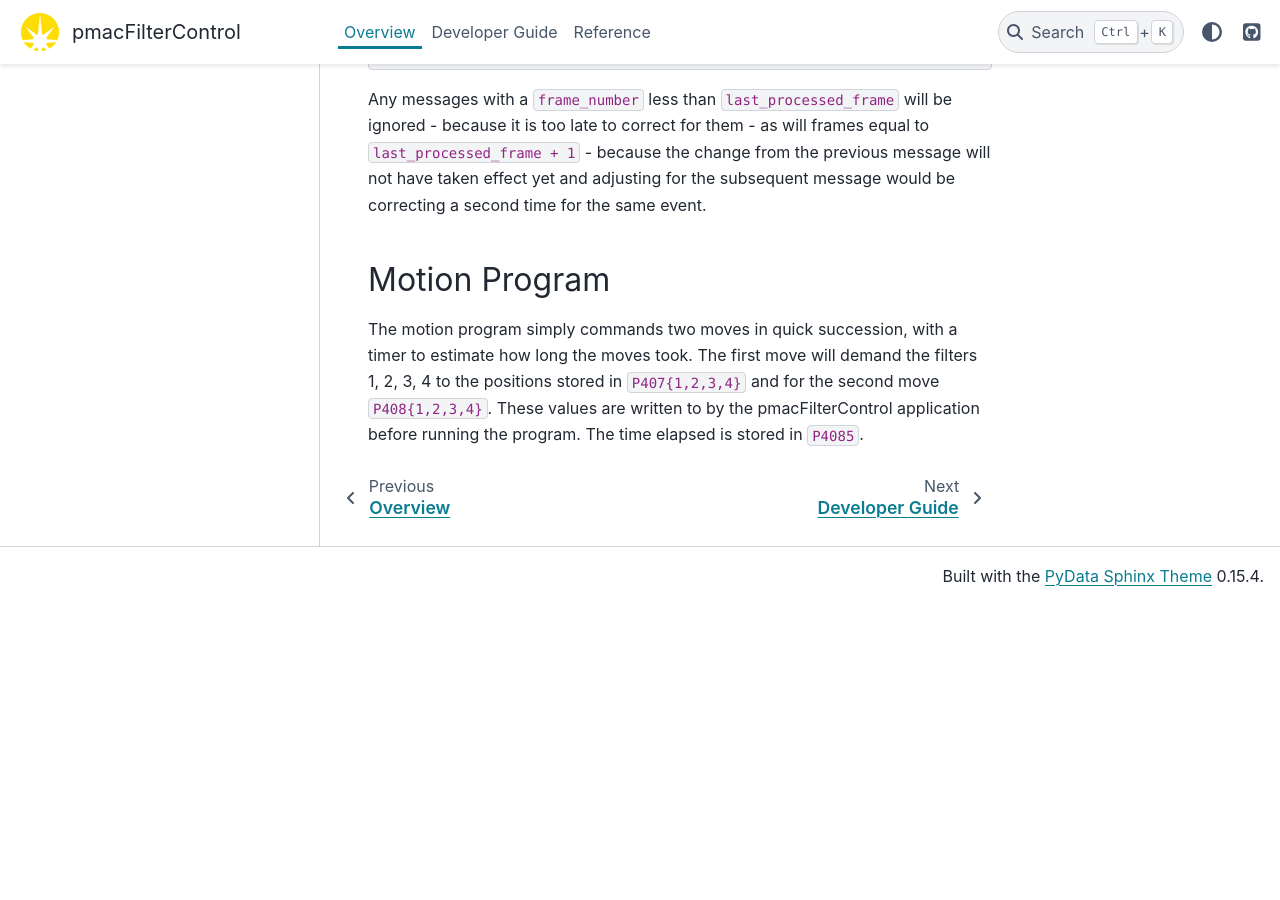
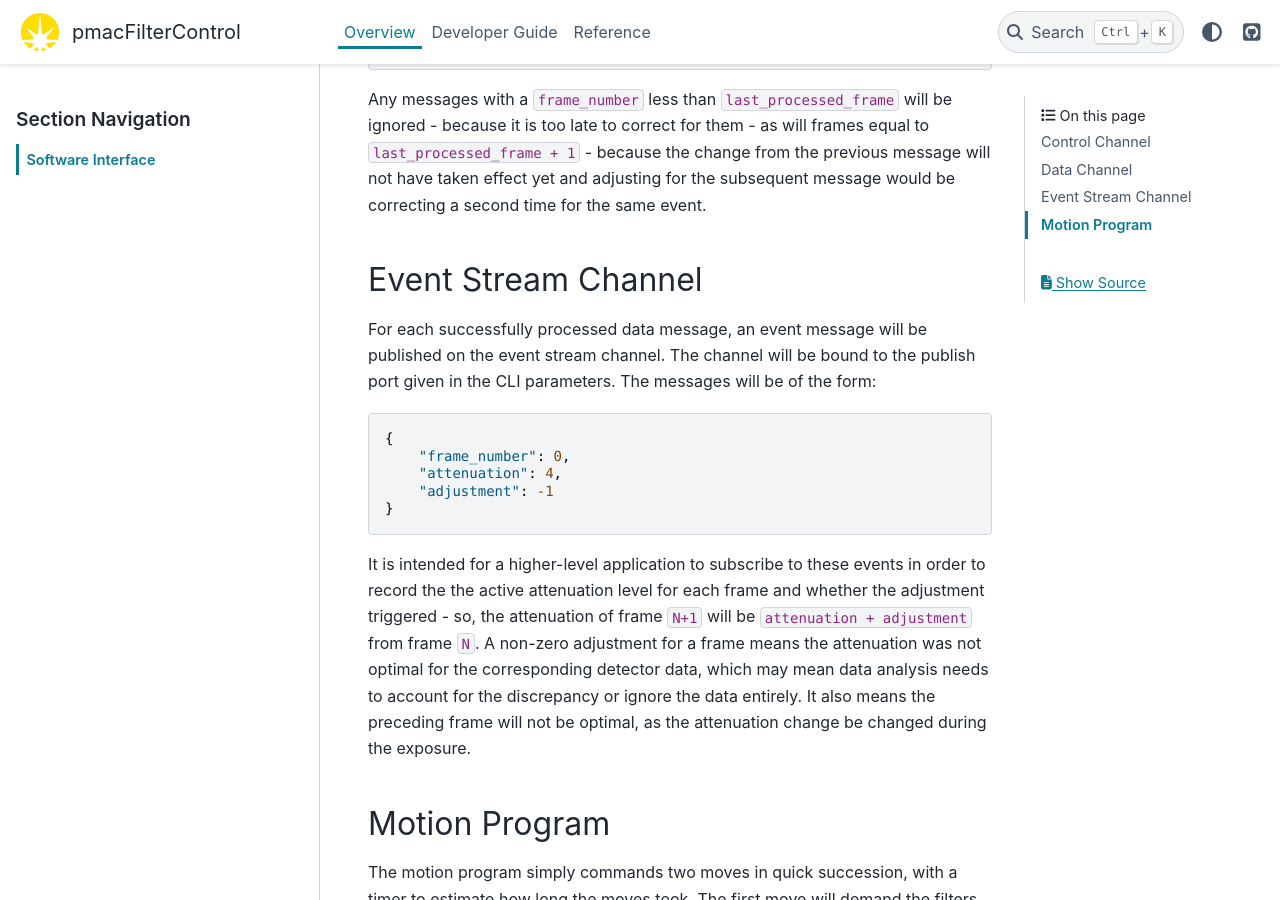
Before and after one commit to DiamondLightSource/pmacFilterControl, a Sphinx documentation site: the page built from docs/explanations/interface.md, in a window 1280 px wide and 900 px high, scrolled down 2782 px. Built offline with Sphinx 7.4.7 and the PyData theme 0.15.4, drawn with Linux system fonts in a browser that asks for light colours; before the commit the page ends 3387 px from its top, so only the background shows below that.

Commit message:
Add event stream docs

````diff
--- a/docs/explanations/interface.md
+++ b/docs/explanations/interface.md
@@ -93,6 +93,28 @@ because it is too late to correct for them - as will frames equal to
 taken effect yet and adjusting for the subsequent message would be correcting a second
 time for the same event.
 
+## Event Stream Channel
+
+For each successfully processed data message, an event message will be published on the
+event stream channel. The channel will be bound to the publish port given in the CLI
+parameters. The messages will be of the form:
+
+```json
+{
+    "frame_number": 0,
+    "attenuation": 4,
+    "adjustment": -1
+}
+```
+
+It is intended for a higher-level application to subscribe to these events in order to
+record the the active attenuation level for each frame and whether the adjustment
+triggered - so, the attenuation of frame `N+1` will be `attenuation + adjustment` from
+frame `N`. A non-zero adjustment for a frame means the attenuation was not optimal for
+the corresponding detector data, which may mean data analysis needs to account for the
+discrepancy or ignore the data entirely. It also means the preceding frame will not be
+optimal, as the attenuation change be changed during the exposure.
+
 ## Motion Program
 
 The motion program simply commands two moves in quick succession, with a timer to
````
